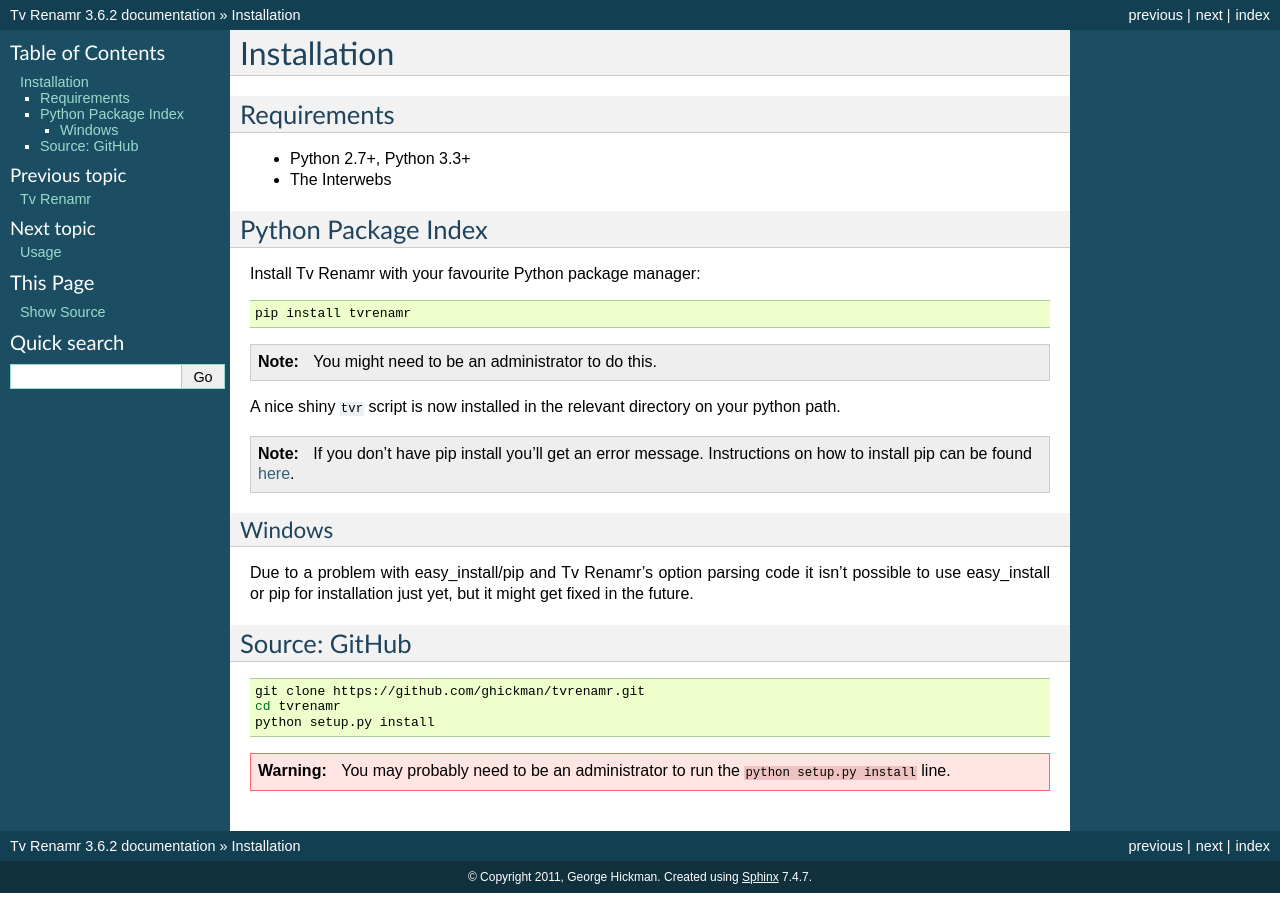
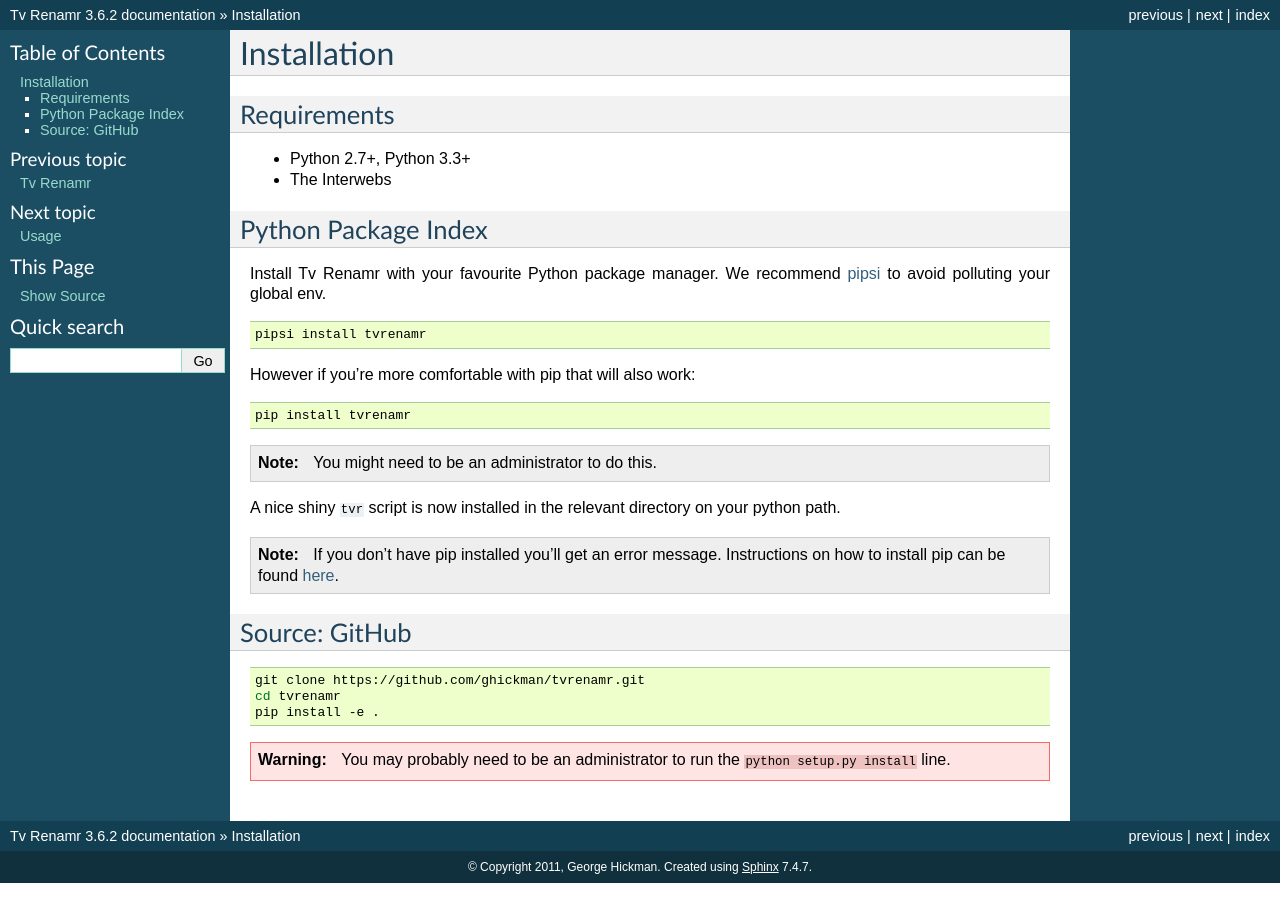
Before and after one commit to ghickman/tvrenamr, a Sphinx documentation site: the page built from docs/installation.rst, in a window 1280 px wide. Built offline with Sphinx 7.4.7, drawn with Linux system fonts in a browser that asks for light colours.

Commit message:
Document using pipsi for intallation

```diff
--- a/README.rst
+++ b/README.rst
@@ -5,7 +5,7 @@
 
 Install it straight from the PyPI: ::
 
-    pip install tvrenamr
+    pipsi install tvrenamr
 
 
 Run it from the command line: ::
--- a/docs/installation.rst
+++ b/docs/installation.rst
@@ -13,7 +13,16 @@
 Python Package Index
 --------------------
 
-Install Tv Renamr with your favourite Python package manager:
+Install Tv Renamr with your favourite Python package manager.
+We recommend pipsi_ to avoid polluting your global env.
+
+.. _pipsi: https://github.com/mitsuhiko/pipsi
+
+.. code-block:: bash
+
+    pipsi install tvrenamr
+
+However if you're more comfortable with pip that will also work:
 
 .. code-block:: bash
 
@@ -28,17 +37,11 @@
 
 .. note::
 
-    If you don't have pip install you'll get an error message. Instructions on
+    If you don't have pip installed you'll get an error message. Instructions on
     how to install pip can be found `here`_.
 
 .. _here: http://www.pip-installer.org/en/latest/installing.html
 
-Windows
-~~~~~~~
-
-Due to a problem with easy_install/pip and Tv Renamr's option parsing code it
-isn't possible to use easy_install or pip for installation just yet, but it
-might get fixed in the future.
 
 Source: GitHub
 --------------
@@ -47,7 +50,7 @@
 
     git clone https://github.com/ghickman/tvrenamr.git
     cd tvrenamr
-    python setup.py install
+    pip install -e .
 
 .. warning::
 
```
